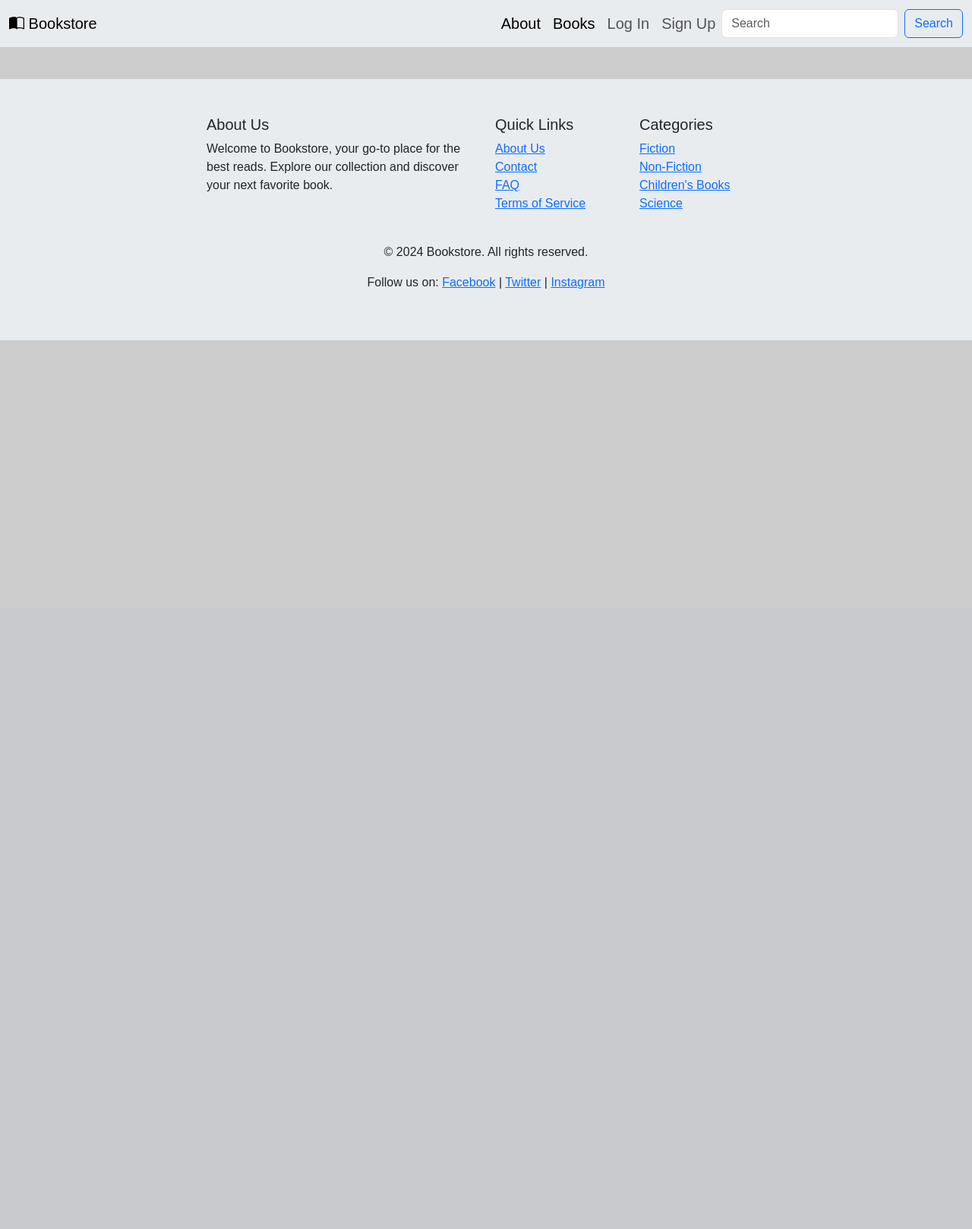
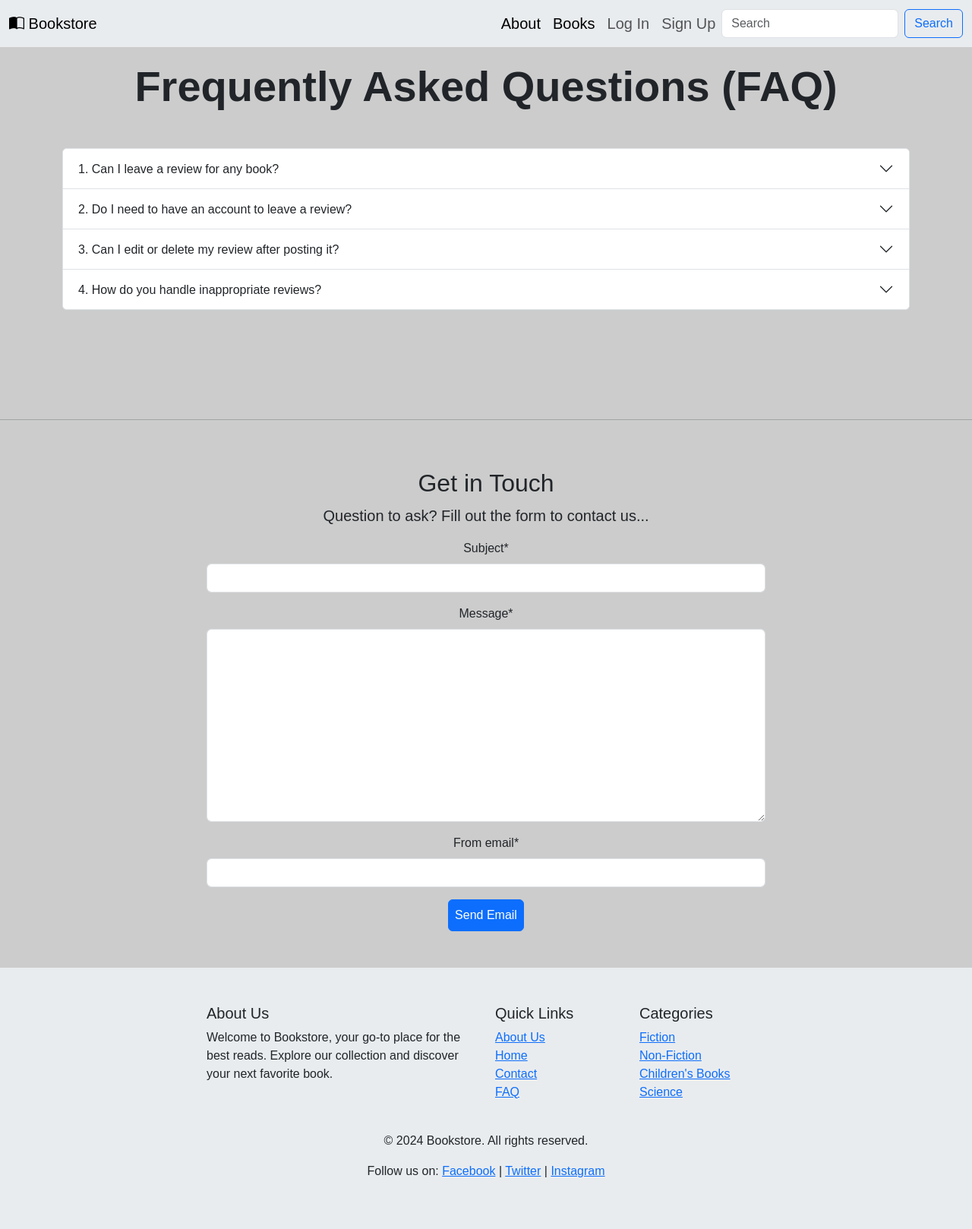
Before and after one commit to dmurawski/Bookstore, a Django app: page /about/ in a window 1280 px wide. Shown: the whole page at 76% size. Before the commit the page ends 448 px from the top, so only its background shows below. Run offline with Django 4.2, Linux system fonts and the light colour scheme; parts of the project's set-up code (start-up, migrations or seed data) failed here and were passed over; some libraries are stand-ins or nearby versions; some web fonts are replaced.

Commit message:
add reset passwrod and contact form

```diff
--- /dev/null
+++ b/pages/forms.py
@@ -0,0 +1,9 @@
+from django import forms
+
+
+class EmailForm(forms.Form):
+    subject = forms.CharField(label="Subject", max_length=100)
+    message = forms.CharField(label="Message", widget=forms.Textarea)
+    from_email = forms.EmailField(
+        label="From email",
+    )
--- a/pages/views.py
+++ b/pages/views.py
@@ -1,4 +1,7 @@
 from django.views.generic import TemplateView
+from django.core.mail import send_mail
+from django.conf import settings
+from .forms import EmailForm
 
 
 class HomePageView(TemplateView):
@@ -7,3 +10,25 @@
 
 class AboutPageView(TemplateView):
     template_name = "about.html"
+
+    def get_context_data(self, **kwargs):
+        context = super().get_context_data(**kwargs)
+        context["form"] = EmailForm()
+        return context
+
+    def post(self, request, *args, **kwargs):
+        form = EmailForm(request.POST)
+        if form.is_valid():
+            subject = form.cleaned_data["subject"]
+            message = form.cleaned_data["message"]
+            from_email = form.cleaned_data["from_email"]
+            send_mail(
+                subject,
+                message,
+                from_email,
+                [settings.DEFAULT_FROM_EMAIL],
+            )
+            return self.render_to_response(
+                {"form": EmailForm(), "message": "Your email has been sent!"}
+            )
+        return self.render_to_response({"form": form})
--- a/templates/about.html
+++ b/templates/about.html
@@ -1,9 +1,88 @@
 {% extends "_base.html" %}
+{% load crispy_forms_tags %}
 
 {% block title %}
   About
 {% endblock title %}
 
 {% block content %}
-  <h1>About Page</h1>
+<!-- FAQ -->
+<section id="faq" style="padding: 5rem 0;">
+  <div class="container">
+    <div class="text-center">
+      <span class="display-4 fw-bold">Frequently Asked Questions (FAQ)</span>
+    </div>
+    <div class="accordion my-5" id="accordionExample">
+      <div class="accordion-item">
+        <h2 class="accordion-header">
+          <button class="accordion-button collapsed" type="button" data-bs-toggle="collapse" data-bs-target="#collapseOne" aria-expanded="false" aria-controls="collapseOne">
+            1. Can I leave a review for any book?
+          </button>
+        </h2>
+        <div id="collapseOne" class="accordion-collapse collapse" data-bs-parent="#accordionExample">
+          <div class="accordion-body">
+            Yes, you can leave a review for any book you've  read from our site. Simply find the book on our website, and if reviews are enabled for that book, you can add your thoughts.
+          </div>
+        </div>
+      </div>
+      <div class="accordion-item">
+        <h2 class="accordion-header">
+          <button class="accordion-button collapsed" type="button" data-bs-toggle="collapse" data-bs-target="#collapseTwo" aria-expanded="false" aria-controls="collapseTwo">
+            2. Do I need to have an account to leave a review?
+          </button>
+        </h2>
+        <div id="collapseTwo" class="accordion-collapse collapse" data-bs-parent="#accordionExample">
+          <div class="accordion-body">
+            Yes, in order to leave a review, you need to have an account with us. If you dont have one yet, you can easily sign up for free and start reviewing your favorite books right away.
+          </div>
+        </div>
+      </div>
+      <div class="accordion-item">
+        <h2 class="accordion-header">
+          <button class="accordion-button collapsed" type="button" data-bs-toggle="collapse" data-bs-target="#collapseThree" aria-expanded="false" aria-controls="collapseThree">
+            3. Can I edit or delete my review after posting it?
+          </button>
+        </h2>
+        <div id="collapseThree" class="accordion-collapse collapse" data-bs-parent="#accordionExample">
+          <div class="accordion-body">
+            Yes, you can edit or delete your review at any time. Just log into your account, navigate to the book’s page, and you’ll find an option to edit or remove your review.
+          </div>
+        </div>
+      </div>
+      <div class="accordion-item">
+        <h2 class="accordion-header">
+          <button class="accordion-button collapsed" type="button" data-bs-toggle="collapse" data-bs-target="#collapseFour" aria-expanded="false" aria-controls="collapseFour">
+            4. How do you handle inappropriate reviews?
+          </button>
+        </h2>
+        <div id="collapseFour" class="accordion-collapse collapse" data-bs-parent="#accordionExample">
+          <div class="accordion-body">
+            We take inappropriate reviews seriously. If a review contains offensive language, personal attacks, or is spammy, we reserve the right to remove it. We strive to maintain a positive and respectful environment for all our users.
+          </div>
+        </div>
+      </div>
+    </div>
+  </div>
+</section>
+<hr>
+  <!-- form contact -->
+  <section id="contact">
+    <div class="container">
+      <div class="text-center">
+        <h2>Get in Touch</h2>
+        <p class="lead">Question to ask? Fill out the form to contact us...</p>
+        <div class="row justify-content-center">
+          <div class="col-lg-8">
+            <div class="list-group">
+              <form method="post">
+                {% csrf_token %}
+                {{ form|crispy }}
+                <button type="submit" class="btn btn-primary p-2">Send Email</button>
+              </form>
+            </div>
+          </div>
+        </div>
+      </div>
+    </div>
+  </section>
 {% endblock content %}
--- a/templates/account/login.html
+++ b/templates/account/login.html
@@ -4,7 +4,7 @@
 {% block title %}Log In{% endblock title %}
 
 {% block content %}
-  <section>
+  <section style="padding: 5rem 0;">
     <div class="container">
       <div class="d-flex justify-content-center">
         <div class="card card-login px-5 py-3" style="width: 50rem;">
--- a/templates/account/logout.html
+++ b/templates/account/logout.html
@@ -6,7 +6,7 @@
 {% endblock %}
 
 {% block content %}
-  <section>
+  <section style="padding: 5rem 0;">
     <div class="container">
       <div class="d-flex justify-content-center">
         <div class="card card-login px-5 py-3" style="width: 50rem;">
--- a/templates/account/signup.html
+++ b/templates/account/signup.html
@@ -4,7 +4,7 @@
 {% block title %}Sign Up{% endblock title %}
 
 {% block content %}
-  <section>
+  <section style="padding: 5rem 0;">
     <div class="container">
       <div class="d-flex justify-content-center">
         <div class="card card-login px-5 py-3" style="width: 50rem;">
--- a/templates/footer.html
+++ b/templates/footer.html
@@ -10,9 +10,9 @@
           <h5>Quick Links</h5>
           <ul class="list-unstyled">
             <li><a href="/about">About Us</a></li>
-            <li><a href="/contact">Contact</a></li>
-            <li><a href="/faq">FAQ</a></li>
-            <li><a href="/terms">Terms of Service</a></li>
+            <li><a href="/">Home</a></li>
+            <li><a href="/#contact">Contact</a></li>
+            <li><a href="/#faq">FAQ</a></li>
           </ul>
         </div>
         <div class="col-md-2">
--- a/templates/home.html
+++ b/templates/home.html
@@ -19,7 +19,7 @@
             <img src="{% static 'images/book-gif.gif' %}" alt="test" id="c-img-homepage">
           </div>
         </div>
-        <a href="{% url 'books:book_list' %}" class="btn btn-primary text-wrap btn-lg py-3 w-75">Find your dream book</a>
+        <a href="{% url 'books:book_list' %}" class="btn btn-primary text-wrap btn-lg py-3 w-75 mt-5">Find your dream book</a>
       </div>
     </div>
   </section>
```
Also changed, not shown: templates/account/password_reset.html (added, +25 -0 lines), templates/account/password_reset_done.html (added, +21 -0 lines), templates/reviews/review_create.html (indentation only).
